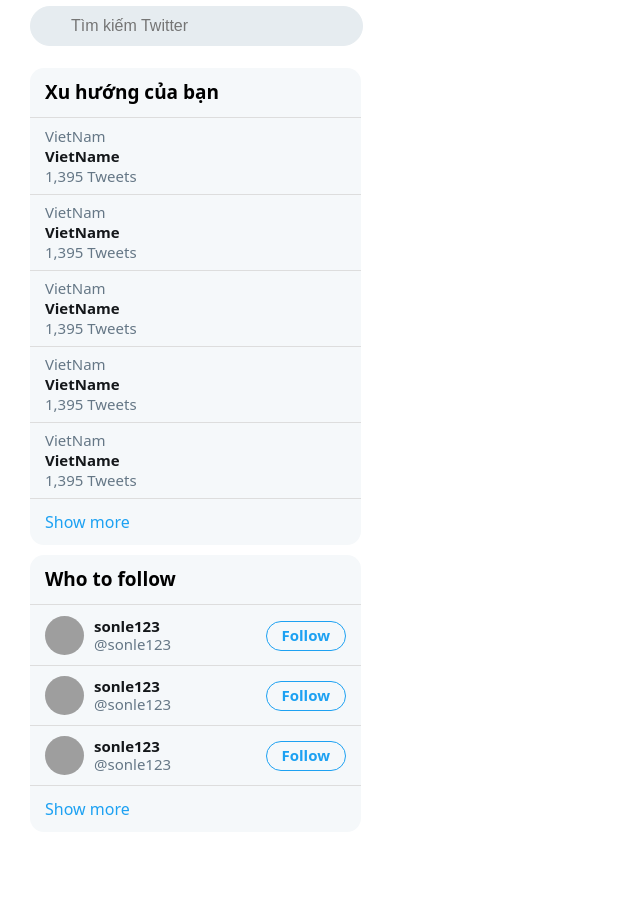
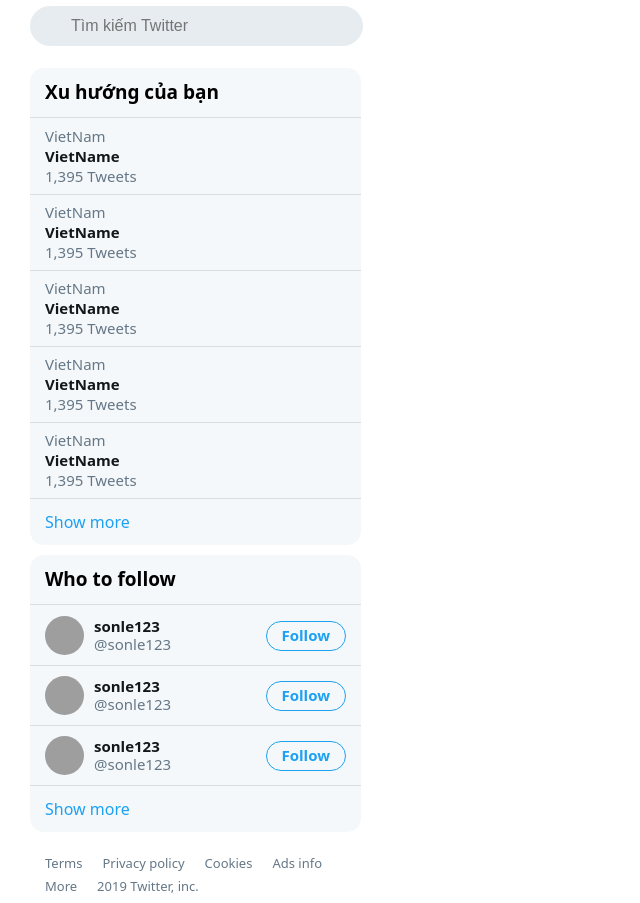
Before and after one commit to leHoangKhacSon/twitter-react-redux, a React (Create React App) app: page / in a window 1280 px wide. Shown: the whole page, without its empty margins (0-640 px from the left). Before the commit the page ends 857 px from the top, so only its background shows below. Built offline with nearby package versions, Linux system fonts and the light colour scheme; grey boxes are pictures that could not be loaded.

Commit message:
Create Footer component

```diff
--- a/src/App.js
+++ b/src/App.js
@@ -4,6 +4,7 @@ import './App.scss';
 import Trending from './components/Trending';
 import Search from './components/Search';
 import WhoToFollow from './components/WhoToFollow';
+import Footer from './components/Footer';
 
 function App() {
   return (
@@ -12,6 +13,7 @@ function App() {
         <Search />
         <Trending />
         <WhoToFollow />
+        <Footer />
       </div>
     </div>
   );
--- /dev/null
+++ b/src/components/Footer/index.js
@@ -0,0 +1,45 @@
+import React from 'react';
+
+import './style.scss';
+
+function Footer() {
+  return (
+    <div class="line">
+      <div class="line-1">
+        <span class="line-1-item">
+          <a href="$" class="line-1-item-text">
+            Terms
+          </a>
+        </span>
+        <span class="line-1-item">
+          <a href="$" class="line-1-item-text">
+            Privacy policy
+          </a>
+        </span>
+        <span class="line-1-item">
+          <a href="$" class="line-1-item-text">
+            Cookies
+          </a>
+        </span>
+        <span class="line-2-item">
+          <a href="#" class="line-2-item-text">
+            Ads info
+            <i class="line-2-item-icon fas fa-caret-down"></i>
+          </a>
+        </span>
+      </div>
+      <div class="line-2">
+        <span class="line-2-item">
+          <a href="#" class="line-2-item-text">
+            More
+          </a>
+        </span>
+        <span class="inc">
+          2019 Twitter, inc.
+        </span>
+      </div>
+    </div>
+  )
+}
+
+export default Footer;
--- /dev/null
+++ b/src/components/Footer/style.scss
@@ -0,0 +1,34 @@
+.line {
+  font-size: 13px;
+  padding-left: 15px;
+  margin-left: 30px;
+  &-1 {
+    margin-bottom: 10px;
+    &-item {
+      &-text {
+        color: rgb(101, 119, 134);
+        margin-right: 20px;
+        text-decoration: none;
+      };
+      &-text:hover {
+        text-decoration: underline;
+      }
+    };
+  };
+  &-2 {
+    margin-bottom: 10px;
+    &-item {
+      &-text {
+        color: rgb(101, 119, 134);
+        margin-right: 20px;
+        text-decoration: none;
+      };
+      &-text:hover {
+        text-decoration: underline;
+      };
+    };
+  };
+  .inc {
+    color: rgb(101, 119, 134);
+  };
+};
```
